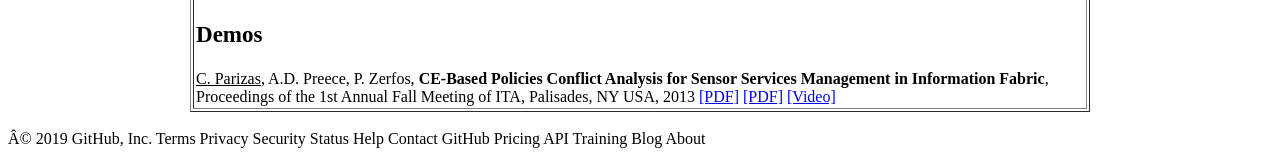
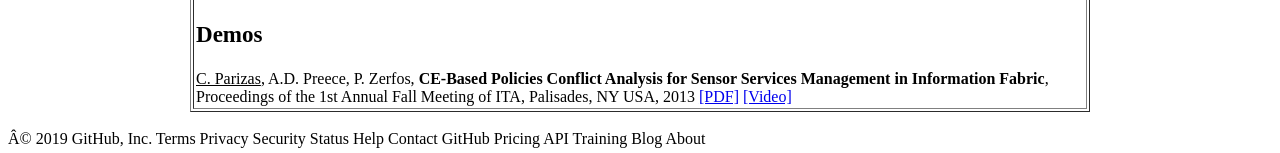
Before and after one commit to cparizas/cparizas.github.io, a plain HTML site: page index.html in a window 1280 px wide. Shown: the part 1682-1835 px from the top of the page. Drawn offline with Linux system fonts and the light colour scheme.

Commit message:
Update index.html

```diff
--- a/index.html
+++ b/index.html
@@ -158,7 +158,7 @@ MiSeNet, 2013 <a href="./Human-Machine Conversations to Support Mission-Oriented
       <big>
       <br>
       </big>
-      <span style="font-weight: normal;"><u>C. Parizas</u>, A.D. Preece, P. Zerfos, <span style="font-weight: bold;">CE-Based Policies Conflict Analysis for Sensor Services Management in Information Fabric</span>, Proceedings of the 1st Annual Fall Meeting of ITA, Palisades, NY USA, 2013 <a href="./CE-Based Policies Conflict Analysis for Sensor Services Management in Information Fabric.pdf">[PDF]</a> <a href="<video> <source src="./CE-Based Policies Conflict Analysis for Sensor Services Management in Information Fabric.pdf">[PDF]</a> <a href="./CE-Based Policies Conflict Analysis for Sensor Services Management in Information Fabric_1.mkv">[Video]</a> </span><br>
+      <span style="font-weight: normal;"><u>C. Parizas</u>, A.D. Preece, P. Zerfos, <span style="font-weight: bold;">CE-Based Policies Conflict Analysis for Sensor Services Management in Information Fabric</span>, Proceedings of the 1st Annual Fall Meeting of ITA, Palisades, NY USA, 2013 <a href="./CE-Based Policies Conflict Analysis for Sensor Services Management in Information Fabric.pdf">[PDF]</a> <a href="./CE-Based Policies Conflict Analysis for Sensor Services Management in Information Fabric_1.mkv">[Video]</a> </span><br>
       </td>
     </tr>
   </tbody>
```
